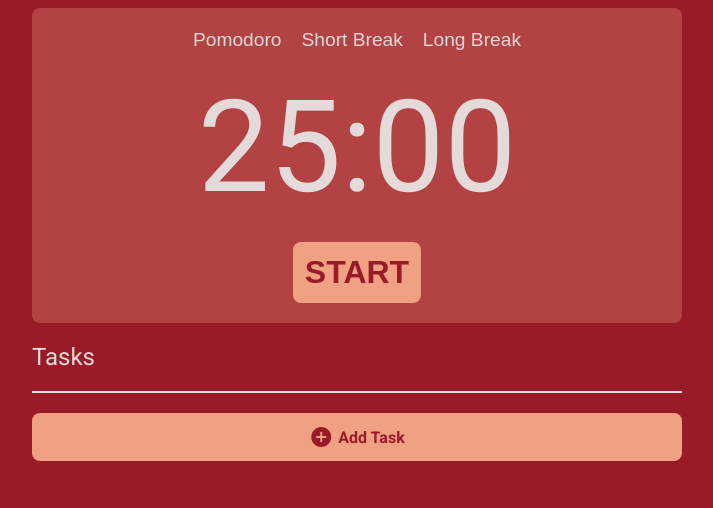
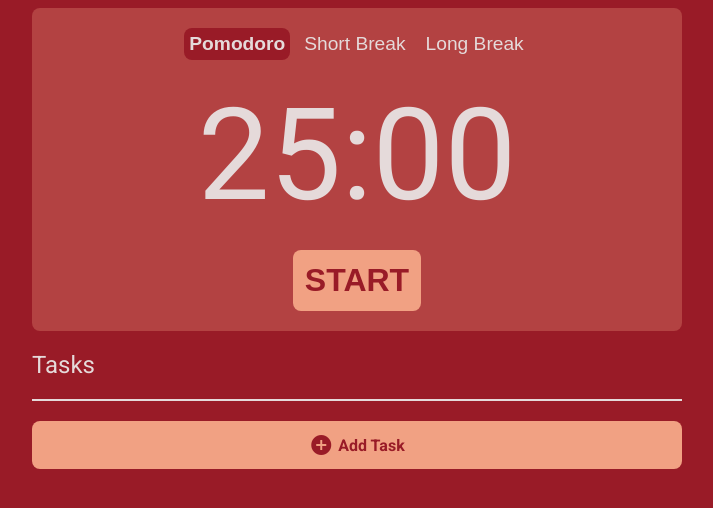
Before and after one commit to wilkus27/pomodoro-soup, a React (Vite) app: page / in a window 1280 px wide. Shown: the top 508 px of the page, without its empty margins (283-996 px from the left). Built offline with nearby package versions, Linux system fonts and the light colour scheme; the HTML template or start-up script is replaced by a standard one.

Commit message:
handle active timer

```diff
--- a/src/components/timer/TimerContainer.jsx
+++ b/src/components/timer/TimerContainer.jsx
@@ -1,15 +1,82 @@
 import { useEffect, useState } from "react"
 import TimerOption from "./TimerOption";
+import TimerCounter from "./TimerCounter";
 
 export default function TimerContainer() {
-    const [pomodoroTime, setPomodoroTime] = useState(1500)
-    const [isCountingDown, setIsCountingDown] = useState(false)
+    const POMODORO_DEFAULT = 1500;
+    const SHORT_BREAK_DEFAULT = 300;
+    const LONG_BREAK_DEFAULT = 900;
 
-    const pomodoroMinutes = Math.floor((pomodoroTime % 3600) / 60);
-    const pomodoroSeconds = (pomodoroTime % 60);
+    const [activeOption, setActiveOption] = useState(0)
+
+    const [pomodoroTime, setPomodoroTime] = useState(POMODORO_DEFAULT)
+    const [shortBreakTime, setShortBreakTime] = useState(SHORT_BREAK_DEFAULT)
+    const [longBreakTime, setLongBreakTime] = useState(LONG_BREAK_DEFAULT)
+
+    const [isPomodoroCountingDown, setIsPomodoroCountingDown] = useState(false)
+    const [isShortBreakCountingDown, setIsShortBreakCountingDown] = useState(false)
+    const [isLongBreakCountingDown, setIsLongBreakCountingDown] = useState(false)
+
+    function minutes(time) {
+        return Math.floor((time % 3600) / 60);
+    }
+
+    function seconds(time) {
+        return time % 60
+    }
+
+    const options = [
+        {
+            id: 0,
+            title: "Pomodoro",
+            theme: "redish",
+            default: POMODORO_DEFAULT,
+            minutes: minutes(pomodoroTime),
+            seconds: seconds(pomodoroTime),
+            setTime: setPomodoroTime,
+            isCountingDown: isPomodoroCountingDown,
+            setIsCountingDown: setIsPomodoroCountingDown,
+        },
+        {
+            id: 1,
+            title: "Short Break",
+            theme: "greenish",
+            default: SHORT_BREAK_DEFAULT,
+            minutes: minutes(shortBreakTime),
+            seconds: seconds(shortBreakTime),
+            setTime: setShortBreakTime,
+            isCountingDown: isShortBreakCountingDown,
+            setIsCountingDown: setIsShortBreakCountingDown
+        },
+        {
+            id: 2,
+            title: "Long Break",
+            theme: "blueish",
+            default: LONG_BREAK_DEFAULT,
+            minutes: minutes(longBreakTime),
+            seconds: seconds(longBreakTime),
+            setTime: setLongBreakTime,
+            isCountingDown: isLongBreakCountingDown,
+            setIsCountingDown: setIsLongBreakCountingDown
+        }
+    ]
+
+    function selectOption(option) {
+        // Set theme
+        document.querySelector('body').setAttribute('data-theme', option.theme)
+        // Make option active
+        setActiveOption(option.id)
+        // Reset timers of inactive options
+        options.map((option) => {
+            if(activeOption !== option.id) {
+                option.setIsCountingDown(false)
+                option.setTime(option.default)
+            }
+        })
+    }
 
     useEffect(() => {
-        if (isCountingDown) {
+        if (isPomodoroCountingDown) {
             const interval = setInterval(() => {
                 setPomodoroTime((currentTime) => {
                     if (currentTime === 0) {
@@ -23,21 +90,60 @@ export default function TimerContainer() {
 
             return () => clearInterval(interval)
         }
-    }, [isCountingDown]);
+
+        if (isShortBreakCountingDown) {
+            const interval = setInterval(() => {
+                setShortBreakTime((currentTime) => {
+                    if (currentTime === 0) {
+                        clearInterval(interval)
+                        return 0;
+                    } else {
+                        return currentTime -1;
+                    }
+                })
+            }, 1000);
+
+            return () => clearInterval(interval)
+        }
+
+        if (isLongBreakCountingDown) {
+            const interval = setInterval(() => {
+                setLongBreakTime((currentTime) => {
+                    if (currentTime === 0) {
+                        clearInterval(interval)
+                        return 0;
+                    } else {
+                        return currentTime -1;
+                    }
+                })
+            }, 1000);
+
+            return () => clearInterval(interval)
+        }
+    }, [isPomodoroCountingDown, isShortBreakCountingDown, isLongBreakCountingDown]);
 
     return (
         <div className="timer-container">
             <div className="timer">
                 <div className="timer-options">
-                    <TimerOption theme="redish" title="Pomodoro" />
-                    <TimerOption theme="greenish" title="Short Break" />
-                    <TimerOption theme="blueish" title="Long Break" />
+                    {options.map((option) => {
+                        return (
+                            <TimerOption
+                                key={option.id}
+                                option={option}
+                                selectOption={() => selectOption(option)}
+                                className={`timer-option-btn ${activeOption === option.id ? 'active' : ''}`}
+                            />
+                        )
+                    })}
                 </div>
-                <span className="timer-string">{`${pomodoroMinutes}`.padStart(2, 0)}:{`${pomodoroSeconds}`.padStart(2, 0)}</span>
-                <div className="timer-buttons">
-                    {!isCountingDown && <button className="timer-btn" onClick={() => setIsCountingDown(true)}>START</button>}
-                    {isCountingDown && <button className="timer-btn" onClick={() => setIsCountingDown(false)}>PAUSE</button>}
-                </div>
+                {options.map((option) => {
+                    if (activeOption === option.id) {
+                        return (
+                            <TimerCounter key={option.id} option={option} />
+                        )
+                    }
+                })}
             </div>
         </div>
     )
--- /dev/null
+++ b/src/components/timer/TimerCounter.jsx
@@ -0,0 +1,11 @@
+export default function TimerCounter( {option} ) {
+    return (
+        <>
+            <span className="timer-string">{`${option.minutes}`.padStart(2, 0)}:{`${option.seconds}`.padStart(2, 0)}</span>
+            <div className="timer-buttons">
+                {!option.isCountingDown && <button className="timer-btn" onClick={() => option.setIsCountingDown(true)}>START</button>}
+                {option.isCountingDown && <button className="timer-btn" onClick={() => option.setIsCountingDown(false)}>PAUSE</button>}
+            </div>
+        </>
+    )
+}
--- a/src/components/timer/TimerOption.jsx
+++ b/src/components/timer/TimerOption.jsx
@@ -1,10 +1,5 @@
-export default function TimerOption( {theme, title} ) {
-
-    const setTheme = () => {
-        document.querySelector('body').setAttribute('data-theme', theme)
-    }
-
+export default function TimerOption( {option, selectOption, className} ) {
     return (
-        <button className="timer-option-btn" onClick={setTheme}>{title}</button>
+        <button className={className} onClick={selectOption}>{option.title}</button>
     )
 }
```
